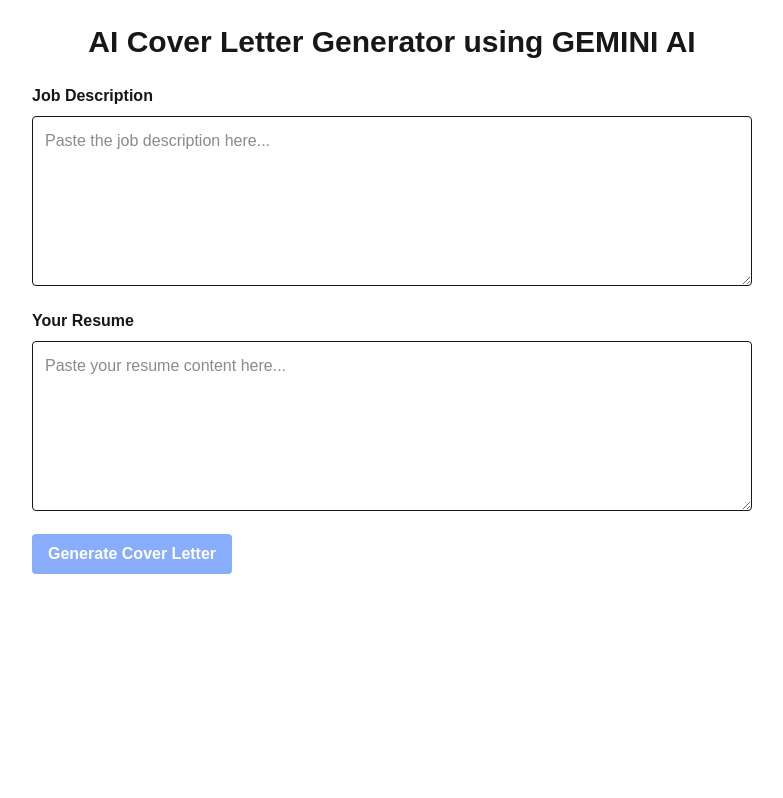
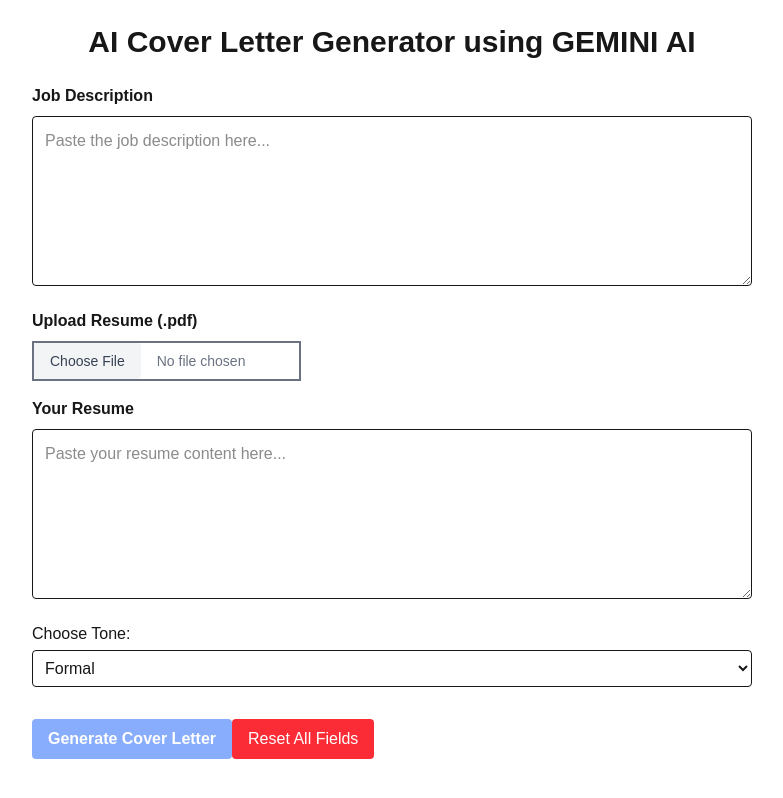
Before and after one commit to Gurjotsinghkalsi/CoverCraft, a Next.js app: page / in a window 1280 px wide. Shown: the whole page, without its empty margins (248-1031 px from the left). Built offline with nearby package versions, Linux system fonts and the light colour scheme.

Commit message:
pdf extract, tone

```diff
--- a/package.json
+++ b/package.json
@@ -11,8 +11,10 @@
   "dependencies": {
     "docx": "^9.5.0",
     "file-saver": "^2.0.5",
+    "formidable": "^3.5.4",
     "next": "15.3.3",
     "openai": "^5.0.1",
+    "pdf-parse": "^1.1.1",
     "react": "^19.0.0",
     "react-dom": "^19.0.0"
   },
@@ -20,7 +22,9 @@
     "@eslint/eslintrc": "^3",
     "@tailwindcss/postcss": "^4",
     "@types/file-saver": "^2.0.7",
+    "@types/formidable": "^3.4.5",
     "@types/node": "^20",
+    "@types/pdf-parse": "^1.1.5",
     "@types/react": "^19",
     "@types/react-dom": "^19",
     "eslint": "^9",
--- a/src/pages/api/generate.ts
+++ b/src/pages/api/generate.ts
@@ -1,4 +1,12 @@
 import type { NextApiRequest, NextApiResponse } from "next";
+
+const toneDescription: Record<string, string> = {
+  formal: "polished and professional",
+  friendly: "warm and conversational",
+  concise: "brief and to the point",
+  startup: "casual yet enthusiastic",
+  ats: "optimized for Applicant Tracking Systems using keywords",
+};
 
 const GEMINI_API_URL =
   "https://generativelanguage.googleapis.com/v1/models/gemini-1.5-flash-002:generateContent";
@@ -8,7 +16,7 @@
     return res.status(405).json({ message: "Only POST requests allowed" });
   }
 
-  const { jobDesc, resume } = req.body;
+  const { jobDesc, resume, tone } = req.body;
 
   if (!jobDesc || !resume) {
     return res.status(400).json({ message: "Missing job description or resume" });
@@ -16,7 +24,10 @@
 
   const prompt = `
   You are a professional job coach and resume expert.
-  Write a polished, formal, and personalized cover letter tailored to the job description and resume provided.
+
+  Write a ${toneDescription[tone]} cover letter tailored specifically to the job description and resume below.
+
+  Ensure it is personalized, coherent, and well-structured — highlighting relevant experience and enthusiasm for the role.
 
   Job Description:
   ${jobDesc}
--- /dev/null
+++ b/src/pages/api/upload.ts
@@ -0,0 +1,62 @@
+import type { NextApiRequest, NextApiResponse } from "next";
+import { IncomingForm ,File } from "formidable";
+import fs from "fs";
+import pdfParse from "pdf-parse";
+
+export const config = {
+  api: {
+    bodyParser: false, // Required for file upload
+  },
+};
+
+export default async function handler(req: NextApiRequest, res: NextApiResponse) {
+  if (req.method !== "POST") {
+    return res.status(405).json({ message: "Method not allowed" });
+  }
+
+  const form = new IncomingForm({ keepExtensions: true });
+
+  form.parse(req, async (err, fields, files) => {
+    try {
+      if (err) {
+        console.error("Form parse error:", err);
+        return res.status(500).json({ message: "Form parsing failed" });
+      }
+
+      console.log("Parsed files:", files);
+
+      const resumeFile = files.resume;
+      let file: File | undefined;
+
+      if (Array.isArray(resumeFile)) {
+        file = resumeFile[0];
+      } else if (resumeFile) {
+        file = resumeFile;
+      }
+
+      if (!file || !file.filepath) {
+        console.error("No valid file path found:", file);
+        return res.status(400).json({ message: "Invalid or missing file" });
+      }
+
+      const fileData = fs.readFileSync(file.filepath);
+      const pdf = await pdfParse(fileData);
+
+      console.log("Extracted text length:", pdf.text.length);
+      const rawText = pdf.text;
+      const cleanedText = rawText
+        .replace(/[ \t]+/g, ' ')                  // collapse multiple spaces
+        .replace(/\n{2,}/g, '\n\n')               // preserve double breaks
+        .replace(/\n/g, ' ')                      // flatten single line breaks
+        .replace(/([a-z])([A-Z])/g, '$1. $2')     // add space after sentence endings
+        .replace(/•/g, '\n•')                     // ensure bullets go on new lines
+        .replace(/(Projects|Summary|Education|Certifications|Technologies|Experience)/g, '\n\n$1\n')  // force section headers
+        .trim();
+      return res.status(200).json({ text: cleanedText });
+
+    } catch (err) {
+      console.error("Upload handler crash:", err);
+      return res.status(500).json({ message: "PDF parsing failed" });
+    }
+  });
+}
--- a/src/pages/index.tsx
+++ b/src/pages/index.tsx
@@ -1,4 +1,4 @@
-import { useState } from "react";
+import { useState, useEffect } from "react";
 import { downloadAsDocx } from "@/utils/docExport";
 
 export default function Home() {
@@ -7,6 +7,31 @@
   const [coverLetter, setCoverLetter] = useState("");
   const [loading, setLoading] = useState(false);
   const [copied, setCopied] = useState(false);
+  const [tone, setTone] = useState('formal');
+
+  const toneOptions = ['Formal', 'Friendly', 'Confident', 'Persuasive', 'Enthusiastic'];
+  const [selectedTones, setSelectedTones] = useState<string[]>([]);
+
+  const handleToneToggle = (tone: string) => {
+    setSelectedTones(prev =>
+      prev.includes(tone) ? prev.filter(t => t !== tone) : [...prev, tone]
+    );
+  };
+
+  useEffect(() => {
+    const savedJobDesc = localStorage.getItem("jobDesc");
+    const savedResume = localStorage.getItem("resume");
+    if (savedJobDesc) setJobDesc(savedJobDesc);
+    if (savedResume) setResume(savedResume);
+  }, []);
+
+  useEffect(() => {
+    localStorage.setItem("jobDesc", jobDesc);
+  }, [jobDesc]);
+
+  useEffect(() => {
+    localStorage.setItem("resume", resume);
+  }, [resume]);
 
   const generateCoverLetter = async () => {
     setLoading(true);
@@ -15,12 +40,39 @@
     const response = await fetch("/api/generate", {
       method: "POST",
       headers: { "Content-Type": "application/json" },
-      body: JSON.stringify({ jobDesc, resume }),
+      body: JSON.stringify({ jobDesc, resume, tone }),
     });
 
     const data = await response.json();
     setCoverLetter(data.coverLetter);
     setLoading(false);
+  };
+
+  const handleUpload = async (e: React.ChangeEvent<HTMLInputElement>) => {
+    const file = e.target.files?.[0];
+    if (!file) return;
+
+    const formData = new FormData();
+    formData.append("resume", file);
+
+    const res = await fetch("/api/upload", {
+      method: "POST",
+      body: formData,
+    });
+
+    if (!res.ok) {
+      const errText = await res.text(); // helpful for debugging
+      throw new Error(`Upload failed: ${errText}`);
+    }
+
+    const contentType = res.headers.get("content-type");
+
+    if (contentType && contentType.includes("application/json")) {
+      const data = await res.json();
+      setResume(data.text); // parsed PDF content
+    } else {
+      throw new Error("Unexpected response format. Not JSON.");
+    }
   };
 
   return (
@@ -39,6 +91,16 @@
       </div>
 
       <div className="mb-4">
+        <label className="font-semibold block mb-2">Upload Resume (.pdf)</label>
+        <input
+          type="file"
+          accept=".pdf"
+          onChange={handleUpload}
+          className="block text-sm border-2 text-gray-500 file:mr-4 file:py-2 file:px-4 cursor-pointer file:rounded file:border-0 file:text-sm file:bg-gray-100 file:text-gray-700"
+        />
+      </div>
+
+      <div className="mb-4">
         <label className="font-semibold block mb-2">Your Resume</label>
         <textarea
           className="w-full border p-3 rounded resize-y"
@@ -49,12 +111,38 @@
         />
       </div>
 
+      <label className="block font-medium mb-1">Choose Tone:</label>
+      <select
+        value={tone}
+        onChange={(e) => setTone(e.target.value)}
+        className="border p-2 mb-4 rounded w-full"
+      >
+        <option value="formal">Formal</option>
+        <option value="friendly">Friendly</option>
+        <option value="concise">Concise</option>
+        <option value="startup">Startup-Friendly</option>
+        <option value="ats">ATS-Optimized</option>
+      </select>
+
       <button
         onClick={generateCoverLetter}
         className="bg-blue-600 hover:bg-blue-700 text-white font-bold py-2 px-4 rounded disabled:opacity-50"
         disabled={loading || !jobDesc.trim() || !resume.trim()}
       >
         {loading ? "Generating..." : "Generate Cover Letter"}
+      </button>
+
+      <button
+        onClick={() => {
+          setResume("");
+          setJobDesc("");
+          setTone("formal");
+          setCoverLetter("");
+          localStorage.clear();
+        }}
+        className="mt-4 bg-red-500 text-white px-4 py-2 rounded hover:bg-red-600"
+      >
+        Reset All Fields
       </button>
 
       {coverLetter && (
```
Also changed, not shown: 1 other file (tests, documents, lock files or other folders).
